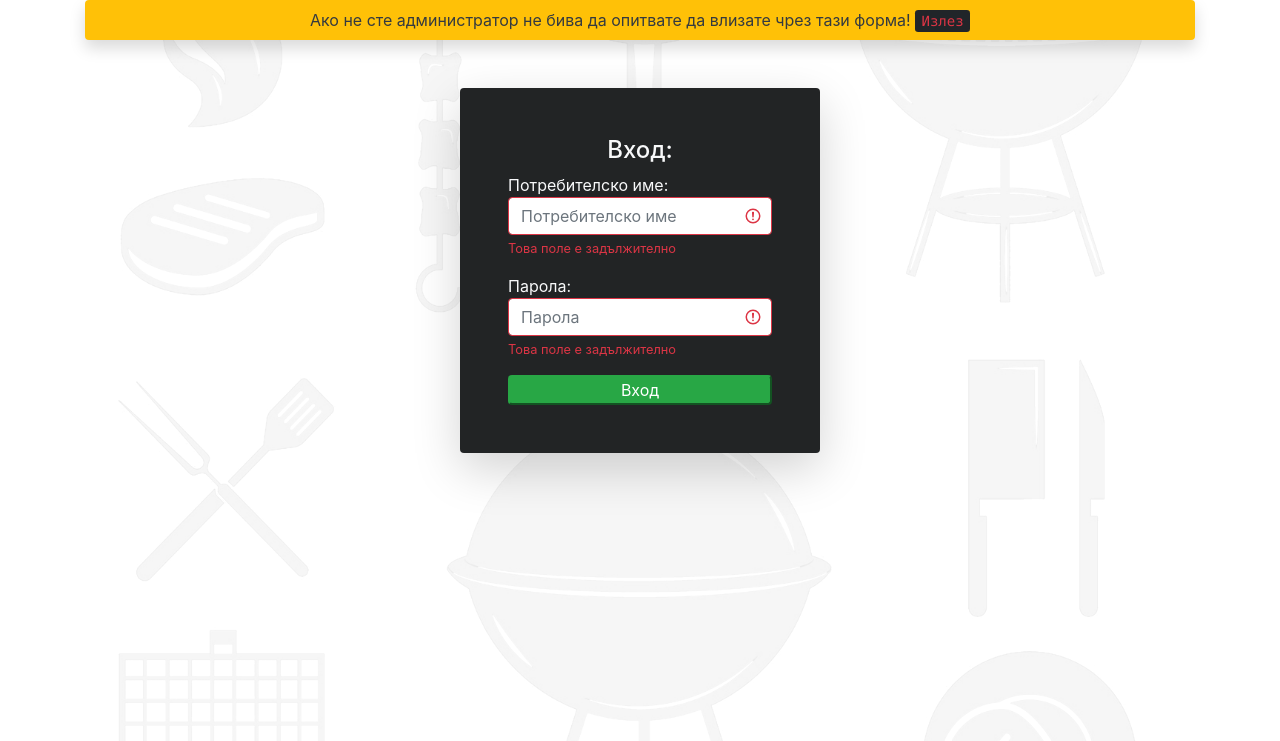
After one commit to YordanovDnA/Food-menu-creating, a PHP site: page /login.html in a window 1280 px wide. The commit adds this page. Shown: the top 741 px of the page. Run offline with PHP 8.4, Linux system fonts and the light colour scheme.

Commit message:
[Resolve issue with hack file detected]

```diff
--- a/chinees/chinees_index.php
+++ b/chinees/chinees_index.php
@@ -48,7 +48,7 @@
        include 'table_chinees.php';
     ?>
     <?php
-        include 'inc_form_chinees.php';
+        include 'inc_form_chinees.html';
     ?>
 </body>
 </html>
--- a/desserts/desserts_index.php
+++ b/desserts/desserts_index.php
@@ -48,7 +48,7 @@
        include 'table_desserts.php';
     ?>
     <?php
-        include 'inc_form_desserts.php';
+        include 'inc_form_desserts.html';
     ?>
 </body>
 </html>
--- a/fish/fish_index.php
+++ b/fish/fish_index.php
@@ -48,7 +48,7 @@
        include 'table_fish.php';
     ?>
     <?php
-        include 'inc_form_fish.php';
+        include 'inc_form_fish.html';
     ?>
 </body>
 </html>
--- a/lamb/lamb_index.php
+++ b/lamb/lamb_index.php
@@ -48,7 +48,7 @@
        include 'table_lamb.php';
     ?>
     <?php
-        include 'inc_form_lamb.php';
+        include 'inc_form_lamb.html';
     ?>
 </body>
 </html>
--- /dev/null
+++ b/login.html
@@ -0,0 +1,50 @@
+<!DOCTYPE html>
+<html lang="en">
+<head>
+    <meta charset="UTF-8">
+    <meta name="viewport" content="width=device-width, initial-scale=1.0">
+    <title>Document</title>
+    <link rel="stylesheet" href="css/style.css">
+     <!-- Latest compiled and minified CSS -->
+    <link rel="stylesheet" href="https://maxcdn.bootstrapcdn.com/bootstrap/4.4.1/css/bootstrap.min.css">
+
+    <!-- jQuery library -->
+    <script src="https://ajax.googleapis.com/ajax/libs/jquery/3.4.1/jquery.min.js"></script>
+
+    <!-- Popper JS -->
+    <script src="https://cdnjs.cloudflare.com/ajax/libs/popper.js/1.16.0/umd/popper.min.js"></script>
+
+    <!-- Latest compiled JavaScript -->
+    <script src="https://maxcdn.bootstrapcdn.com/bootstrap/4.4.1/js/bootstrap.min.js"></script>
+</head>
+<body>
+<div class="background">
+            <div class="container d-flex justify-content-center">
+                <div class="w-100 p-2 rounded shadow bg-warning text-dark text-center">
+                <span class="text-center">Ако не сте администратор не бива да опитвате да влизате чрез тази форма!</span>
+                <kbd class=""><a class="text-danger" href="https://food.sofimarten.com">Излез</a></kbd>
+                </div>
+                </div>
+            </div>
+
+    <div class="container d-flex justify-content-center">
+    <form style="width: 360px; background-color: #222425;" class="was-validated m-5 p-5 rounded shadow-lg text-light" action="login_function.php" method="post">
+        <h4 class="text-center">Вход:</h4>
+        <div class="form-group">
+        <lable for="username">Потребителско име:</lable>
+        <input class="form-control" name="username" type="text" placeholder="Потребителско име" required>
+        <div class="valid-feedback">Валидно</div>
+        <div class="invalid-feedback">Това поле е задължително</div>
+        </div>
+        <div class="form-group">
+        <lable for="password">Парола:</lable>
+        <input class="form-control" name="password" type="password" placeholder="Парола" required>
+        <div class="valid-feedback">Валидно</div>
+        <div class="invalid-feedback">Това поле е задължително</div>
+        </div>
+        <input class="btn-block btn-success rounded" type="submit" value="Вход">
+    </form>
+    </div>
+</div>
+</body>
+</html>
--- a/main/main_index.php
+++ b/main/main_index.php
@@ -48,7 +48,7 @@
        include 'table_main.php';
     ?>
     <?php
-        include 'inc_form_main.php';
+        include 'inc_form_main.html';
     ?>
 </body>
 </html>
--- a/meetless/meetless_index.php
+++ b/meetless/meetless_index.php
@@ -48,7 +48,7 @@
        include 'table_meetless.php';
     ?>
     <?php
-        include 'inc_form_meetless.php';
+        include 'inc_form_meetless.html';
     ?>
 </body>
 </html>
--- a/newtable/newtable_index.php
+++ b/newtable/newtable_index.php
@@ -7,5 +7,5 @@
         <input required style="color: red" name="table_name" placeholder="Име на файла">
         <input type="submit" name="export" value="CSV Export" class="btn btn-success ">
     </form></div>';
-        include 'inc_form_newtable.php';
+        include 'inc_form_newtable.html';
     ?>
--- a/pork/pork_index.php
+++ b/pork/pork_index.php
@@ -48,7 +48,7 @@
        include 'table_pork.php';
     ?>
     <?php
-        include 'inc_form_pork.php';
+        include 'inc_form_pork.html';
     ?>
 </body>
 </html>
--- a/soups/soups_index.php
+++ b/soups/soups_index.php
@@ -48,7 +48,7 @@
        include 'table_soups.php';
     ?>
     <?php
-        include 'inc_form_soups.php';
+        include 'inc_form_soups.html';
     ?>
 </body>
 </html>
```
Also changed, not shown: register.html (added, +17 -0 lines), chinees/inc_form_chinees.html (renamed from chinees/inc_form_chinees.php), desserts/inc_form_desserts.html (renamed from desserts/inc_form_desserts.php), fish/inc_form_fish.html (renamed from fish/inc_form_fish.php), lamb/inc_form_lamb.html (renamed from lamb/inc_form_lamb.php), main/inc_form_main.html (renamed from main/inc_form_main.php), meetless/inc_form_meetless.html (renamed from meetless/inc_form_meetless.php), newtable/inc_form_newtable.html (renamed from newtable/inc_form_newtable.php), pork/inc_form_pork.html (renamed from pork/inc_form_pork.php), soups/inc_form_soups.html (renamed from soups/inc_form_soups.php).
